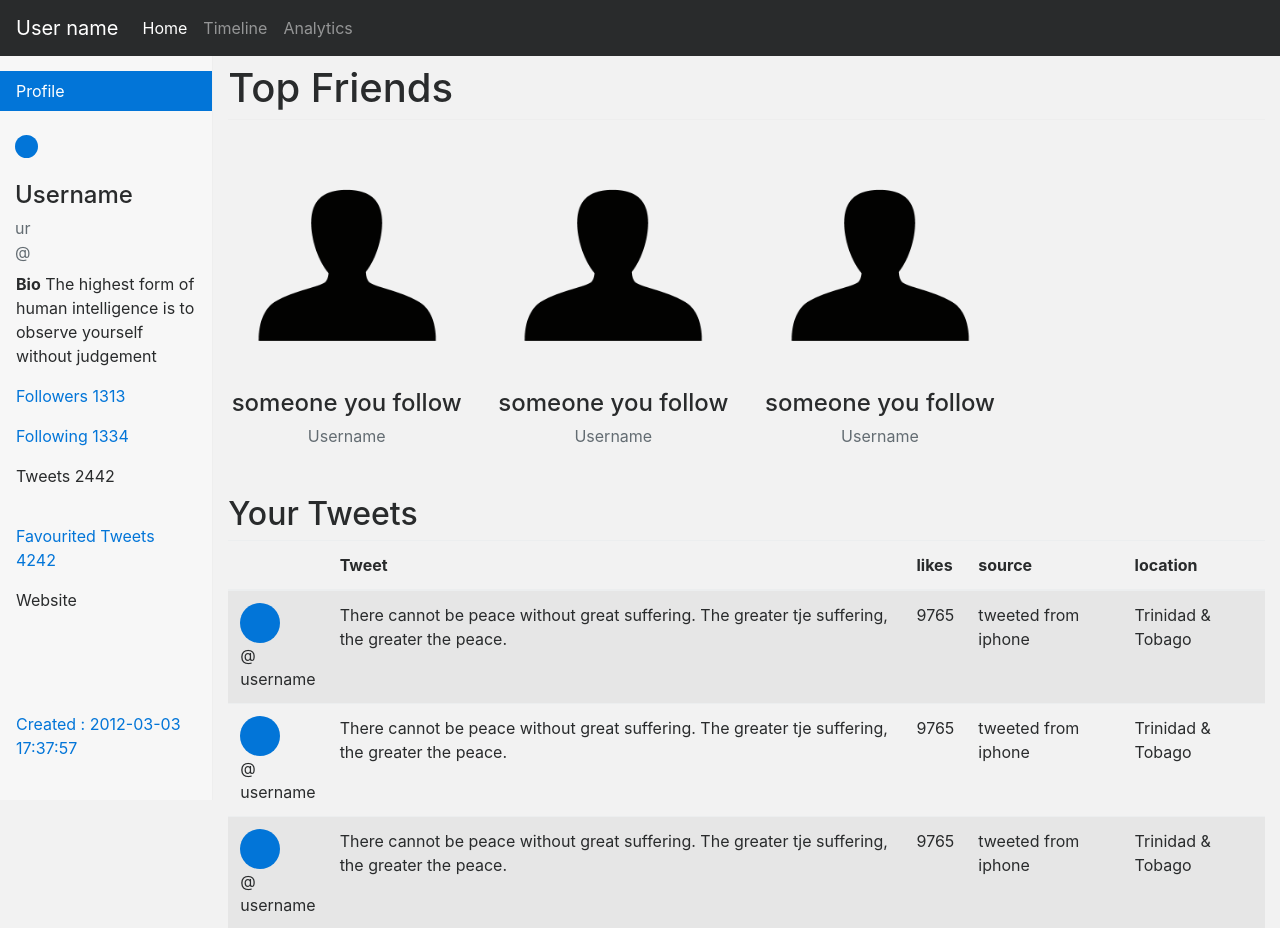
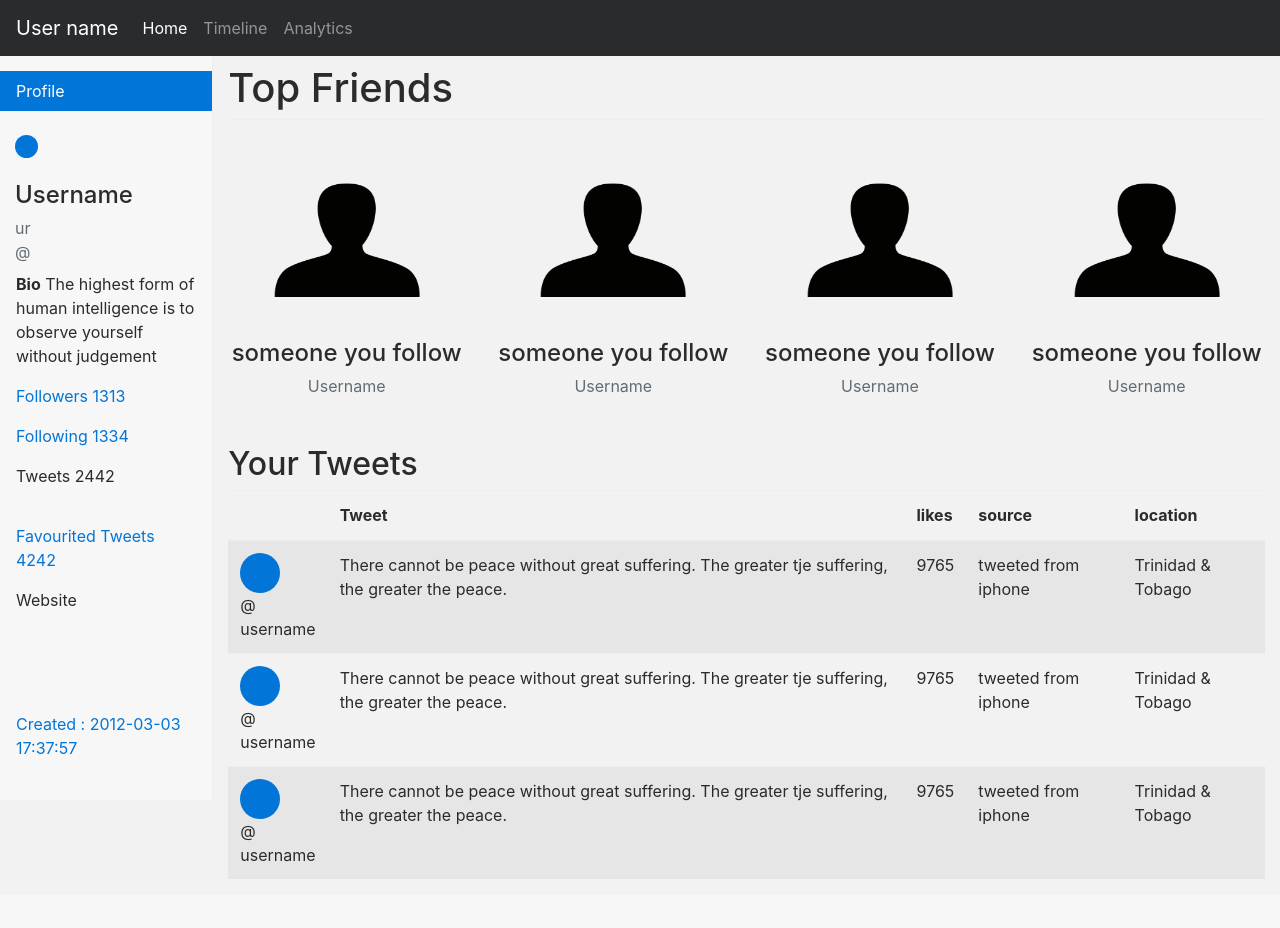
Before and after one commit to KyealLawrence/WebProjectTwitter, a Flask app: page /profile in a window 1280 px wide. Shown: the top 928 px of the page. After the commit the page ends 879 px from the top, so only its background shows below. Run offline with Flask 2, Linux system fonts and the light colour scheme; some libraries are stand-ins or nearby versions.

Commit message:
ffiends size update

```diff
--- a/templates/profile.html
+++ b/templates/profile.html
@@ -91,18 +91,23 @@
 
           <section class="row text-center placeholders">
             <div class="col-6 col-sm-3 placeholder">
-              <img src="/static/images/user.png" width="220" height="250" alt="Generic placeholder thumbnail">
+              <img src="/static/images/user.png" width="180" height="200" alt="Generic placeholder thumbnail">
               <h4>someone you follow</h4>
               <div class="text-muted">Username</div>
             </div>
             <div class="col-6 col-sm-3 placeholder">
-              <img src="/static/images/user.png" width="220" height="250" alt="Generic placeholder thumbnail">
+              <img src="/static/images/user.png" width="180" height="200" alt="Generic placeholder thumbnail">
               <h4>someone you follow</h4>
               <div class="text-muted">Username</div>
             </div>
             <div class="col-6 col-sm-3 placeholder">
-              <img src="/static/images/user.png" width="220" height="250" alt="Generic placeholder thumbnail">
+              <img src="/static/images/user.png" width="180" height="200" alt="Generic placeholder thumbnail">
               <h4>someone you follow</h4>
+              <div class="text-muted">Username</div>
+            </div>
+            <div class="col-6 col-sm-3 placeholder">
+              <img src="/static/images/user.png" width="180" height="200" alt="Generic placeholder thumbnail">
+              <h4>someone you follow </h4>
               <div class="text-muted">Username</div>
             </div>
 
```
